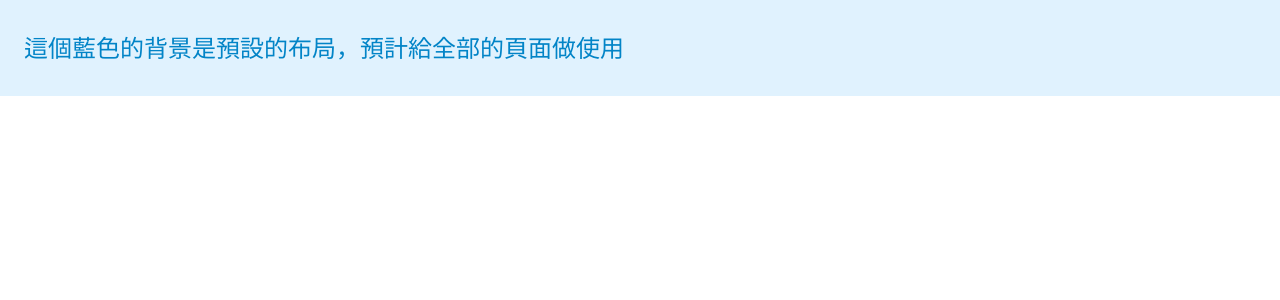
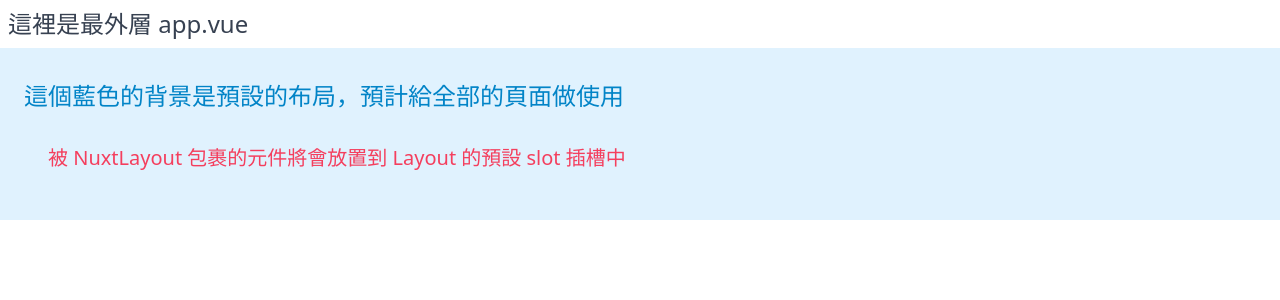
Before and after one commit to peter-3tgds/nuxt-practice-250102, a Nuxt app: page / in a window 1280 px wide. Shown: the top 300 px of the page. Built offline with nearby package versions, Linux system fonts and the light colour scheme.

Commit message:
feat Layout: 添加 slot

```diff
--- a/app.vue
+++ b/app.vue
@@ -1,5 +1,12 @@
 <template>
   <div>
-    <NuxtLayout />
+    <p class="my-2 px-2 text-2xl text-gray-700">這裡是最外層 app.vue</p>
+    <div>
+      <NuxtLayout>
+        <p class="px-12 py-6 text-xl text-rose-500">
+          被 NuxtLayout 包裹的元件將會放置到 Layout 的預設 slot 插槽中
+        </p>
+      </NuxtLayout>
+    </div>
   </div>
 </template>
--- a/layouts/default.vue
+++ b/layouts/default.vue
@@ -3,5 +3,6 @@
     <p class="px-6 py-2 text-2xl text-sky-600">
       這個藍色的背景是預設的布局，預計給全部的頁面做使用
     </p>
+    <slot />
   </div>
 </template>
```
